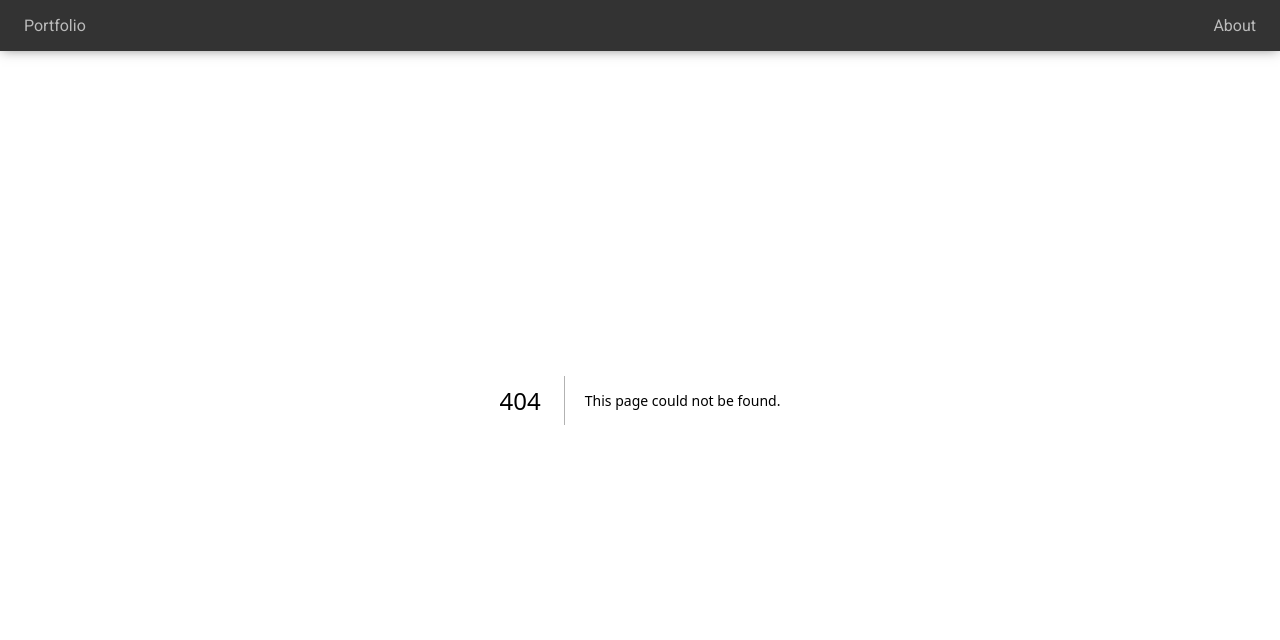
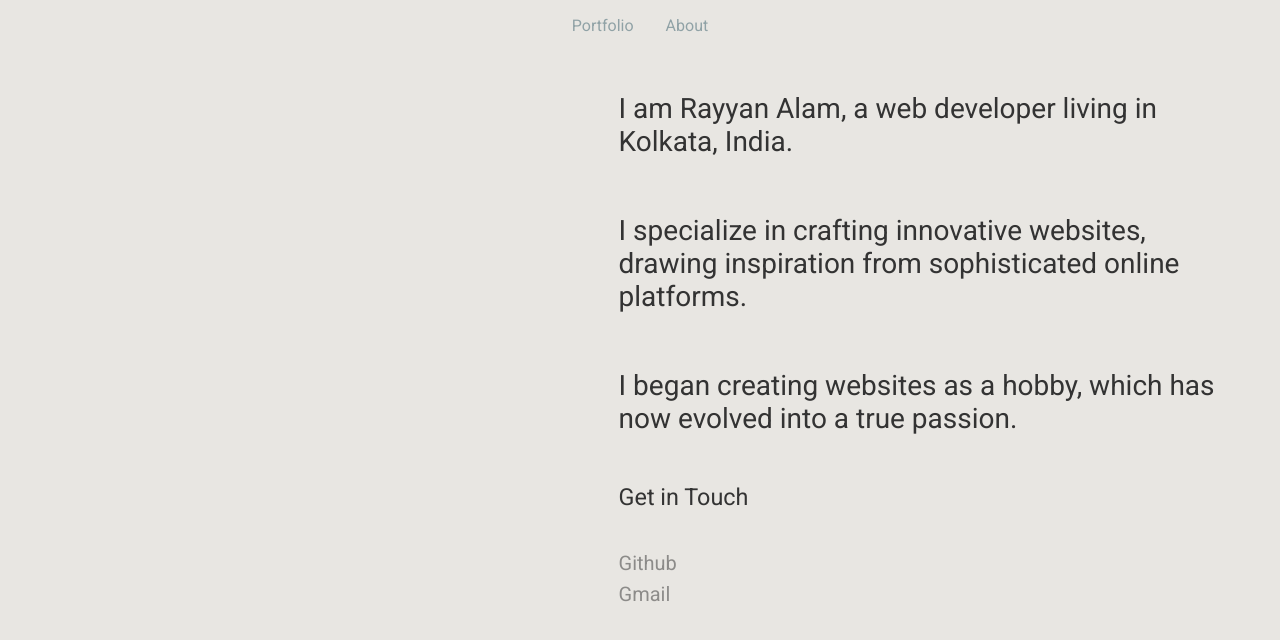
Before and after one commit to rayy40/portfolio, a Next.js app: page /about in a window 1280 px wide. Before the commit this address had no page. Shown: the top 640 px of the page. Built offline with nearby package versions, Linux system fonts and the light colour scheme.

Commit message:
Added about page

```diff
--- /dev/null
+++ b/app/about/page.tsx
@@ -0,0 +1,41 @@
+import React from "react";
+import styles from "@/styles/about.module.css";
+import Link from "next/link";
+
+export default function About() {
+  return (
+    <div className={styles.page_container}>
+      <div className={styles.page_container_context}>
+        <p className={styles.paragraph}>
+          I am Rayyan Alam, a web developer living in Kolkata, India.{" "}
+        </p>
+        <p className={styles.paragraph}>
+          I specialize in crafting innovative websites, drawing inspiration from
+          sophisticated online platforms.
+        </p>
+        <p className={styles.paragraph}>
+          I began creating websites as a hobby, which has now evolved into a
+          true passion.
+        </p>
+        <div className={styles.get_in_touch_wrapper}>
+          <h3 style={{ fontWeight: "400" }}>Get in Touch</h3>
+          <ul className={styles.get_in_touch_list}>
+            <li className={styles.get_in_touch_item}>
+              <Link
+                className="link"
+                href={"https://github.com/rayyyyofsunshine?tab=repositories"}
+              >
+                Github
+              </Link>
+            </li>
+            <li className={styles.get_in_touch_item}>
+              <Link className="link" href={"mailto:rayyanalam650@gmail.com"}>
+                Gmail
+              </Link>
+            </li>
+          </ul>
+        </div>
+      </div>
+    </div>
+  );
+}
--- a/components/NavBar/NavBar.tsx
+++ b/components/NavBar/NavBar.tsx
@@ -1,11 +1,32 @@
-import React from "react";
+"use client";
+
+import React, { useState, useEffect } from "react";
 import Link from "next/link";
 
-type Props = {};
+export default function NavBar() {
+  const isClent = typeof window !== "undefined";
+  const [scrollClass, setScrollClass] = useState("");
 
-export default function NavBar({}: Props) {
+  useEffect(() => {
+    if (!isClent) return;
+
+    const handleScroll = () => {
+      if (window.scrollY > 100) {
+        setScrollClass("navbar_scrolled");
+      } else {
+        setScrollClass("");
+      }
+    };
+
+    window.addEventListener("scroll", handleScroll);
+
+    return () => {
+      window.removeEventListener("scroll", handleScroll);
+    };
+  }, [isClent]);
+
   return (
-    <div className="navbar_wrapper">
+    <div className={`navbar_wrapper ${scrollClass}`}>
       <Link className="link" href={"/"}>
         Portfolio
       </Link>
--- /dev/null
+++ b/styles/about.module.css
@@ -0,0 +1,45 @@
+.page_container {
+  padding: 4rem 2rem;
+  display: flex;
+  flex-direction: column;
+  align-items: flex-end;
+}
+
+.paragraph {
+  padding: 1em 0;
+  width: 40ch;
+  font-size: 1.75rem;
+}
+
+.get_in_touch_wrapper {
+  padding: 1em 0;
+  font-size: 1.25rem;
+}
+
+.get_in_touch_list {
+  padding: 2em 0;
+  list-style-type: none;
+  display: flex;
+  flex-direction: column;
+  gap: 0.35em;
+}
+
+.get_in_touch_item {
+  cursor: pointer;
+  opacity: 0.5;
+  transition: opacity 0.25s ease;
+}
+
+.get_in_touch_item:hover {
+  opacity: 1;
+}
+
+@media only screen and (max-width: 1024px) {
+  .page_container {
+    padding: 4rem 1.5rem;
+    align-items: flex-start;
+  }
+  .paragraph {
+    width: unset;
+  }
+}
--- a/styles/globals.css
+++ b/styles/globals.css
@@ -43,15 +43,24 @@ body {
   padding: 1rem 1.5rem;
   font-family: var(--font-roboto);
   background: transparent;
+  color: #90a2a6;
+  display: flex;
+  gap: 2em;
+  align-items: center;
+  justify-content: center;
+  font-size: 1rem;
+  transition: background 0.25s cubic-bezier(0.19, 1, 0.22, 1);
+}
+
+.navbar_wrapper .link:hover {
+  color: #333;
+}
+
+.navbar_scrolled {
   background: #333;
-  color: #bbb;
-  display: flex;
-  align-items: center;
-  justify-content: space-between;
-  font-size: 1rem;
   box-shadow: 0 0 12px -2px rgba(51, 51, 51, 0.7);
 }
 
-.navbar_wrapper .link:hover {
-  color: #e8e6e2;
+.navbar_scrolled .link:hover {
+  color: #bbb;
 }
```
